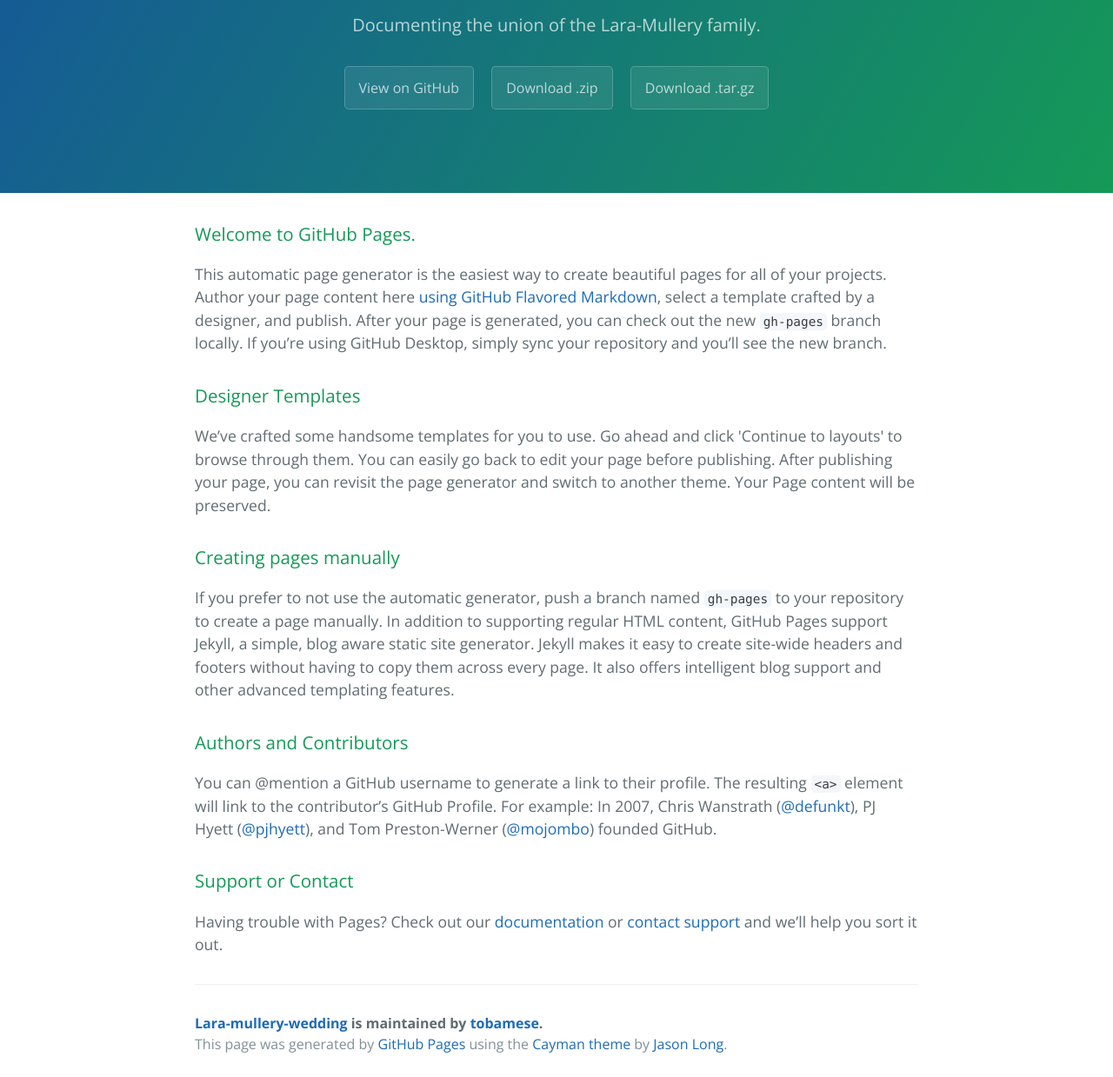
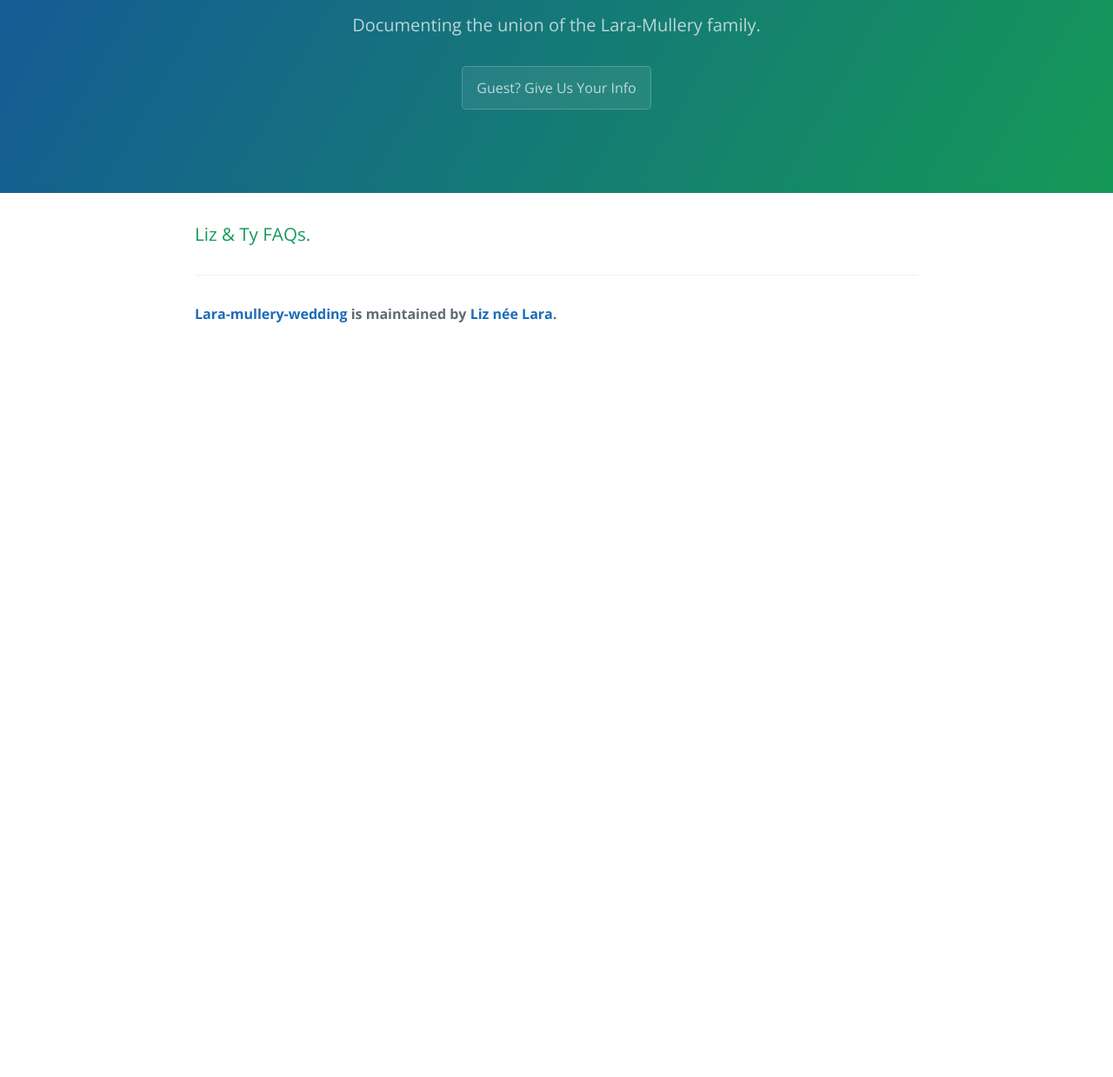
Before and after one commit to tobamese/lara-mullery-wedding, a plain HTML site: page index.html in a window 1280 px wide. Shown: the part 161-1400 px from the top of the page at 87% size. After the commit the page ends 800 px from the top, so only its background shows below. Drawn offline with nearby package versions, Linux system fonts and the light colour scheme.

Commit message:
main content changes

```diff
--- a/index.html
+++ b/index.html
@@ -13,43 +13,23 @@
     <section class="page-header">
       <h1 class="project-name">Liz & Ty's Nuptials on the Net</h1>
       <h2 class="project-tagline">Documenting the union of the Lara-Mullery family. </h2>
-      <a href="https://github.com/tobamese/lara-mullery-wedding" class="btn">View on GitHub</a>
-      <a href="https://github.com/tobamese/lara-mullery-wedding/zipball/master" class="btn">Download .zip</a>
-      <a href="https://github.com/tobamese/lara-mullery-wedding/tarball/master" class="btn">Download .tar.gz</a>
+      <a href="https://goo.gl/forms/KcFLu4coPkLiIMVI2" class="btn">Guest? Give Us Your Info</a>
     </section>
 
     <!--<iframe src="https://docs.google.com/forms/d/e/1FAIpQLSd26cPADbqH5DMVdxF9cYfpC-RLWdQzkJFNkRg5aiLPeY86zA/viewform?embedded=true" frameborder="0" marginheight="0" marginwidth="0" style="position: absolute; width: 100% height: 100%; border: none">Loading...</iframe>-->
 
     <section class="main-content">
       <h3>
-<a id="welcome-to-github-pages" class="anchor" href="#welcome-to-github-pages" aria-hidden="true"><span aria-hidden="true" class="octicon octicon-link"></span></a>Welcome to GitHub Pages.</h3>
+<a id="welcome-to-github-pages" class="anchor" href="#welcome-to-github-pages" aria-hidden="true"><span aria-hidden="true" class="octicon octicon-link"></span></a>Liz & Ty FAQs.</h3>
 
-<p>This automatic page generator is the easiest way to create beautiful pages for all of your projects. Author your page content here <a href="https://guides.github.com/features/mastering-markdown/">using GitHub Flavored Markdown</a>, select a template crafted by a designer, and publish. After your page is generated, you can check out the new <code>gh-pages</code> branch locally. If you’re using GitHub Desktop, simply sync your repository and you’ll see the new branch.</p>
+<!--<a id="support-or-contact" class="anchor" href="#support-or-contact" aria-hidden="true"><span aria-hidden="true" class="octicon octicon-link"></span></a>Support or Contact</h3>-->
 
-<h3>
-<a id="designer-templates" class="anchor" href="#designer-templates" aria-hidden="true"><span aria-hidden="true" class="octicon octicon-link"></span></a>Designer Templates</h3>
-
-<p>We’ve crafted some handsome templates for you to use. Go ahead and click 'Continue to layouts' to browse through them. You can easily go back to edit your page before publishing. After publishing your page, you can revisit the page generator and switch to another theme. Your Page content will be preserved.</p>
-
-<h3>
-<a id="creating-pages-manually" class="anchor" href="#creating-pages-manually" aria-hidden="true"><span aria-hidden="true" class="octicon octicon-link"></span></a>Creating pages manually</h3>
-
-<p>If you prefer to not use the automatic generator, push a branch named <code>gh-pages</code> to your repository to create a page manually. In addition to supporting regular HTML content, GitHub Pages support Jekyll, a simple, blog aware static site generator. Jekyll makes it easy to create site-wide headers and footers without having to copy them across every page. It also offers intelligent blog support and other advanced templating features.</p>
-
-<h3>
-<a id="authors-and-contributors" class="anchor" href="#authors-and-contributors" aria-hidden="true"><span aria-hidden="true" class="octicon octicon-link"></span></a>Authors and Contributors</h3>
-
-<p>You can @mention a GitHub username to generate a link to their profile. The resulting <code>&lt;a&gt;</code> element will link to the contributor’s GitHub Profile. For example: In 2007, Chris Wanstrath (<a href="https://github.com/defunkt" class="user-mention">@defunkt</a>), PJ Hyett (<a href="https://github.com/pjhyett" class="user-mention">@pjhyett</a>), and Tom Preston-Werner (<a href="https://github.com/mojombo" class="user-mention">@mojombo</a>) founded GitHub.</p>
-
-<h3>
-<a id="support-or-contact" class="anchor" href="#support-or-contact" aria-hidden="true"><span aria-hidden="true" class="octicon octicon-link"></span></a>Support or Contact</h3>
-
-<p>Having trouble with Pages? Check out our <a href="https://help.github.com/pages">documentation</a> or <a href="https://github.com/contact">contact support</a> and we’ll help you sort it out.</p>
+<!--<p>Having trouble with Pages? Check out our <a href="https://help.github.com/pages">documentation</a> or <a href="https://github.com/contact">contact support</a> and we’ll help you sort it out.</p>-->
 
       <footer class="site-footer">
-        <span class="site-footer-owner"><a href="https://github.com/tobamese/lara-mullery-wedding">Lara-mullery-wedding</a> is maintained by <a href="https://github.com/tobamese">tobamese</a>.</span>
+        <span class="site-footer-owner"><a href="https://github.com/tobamese/lara-mullery-wedding">Lara-mullery-wedding</a> is maintained by <a href="https://github.com/tobamese">Liz née Lara</a>.</span>
 
-        <span class="site-footer-credits">This page was generated by <a href="https://pages.github.com">GitHub Pages</a> using the <a href="https://github.com/jasonlong/cayman-theme">Cayman theme</a> by <a href="https://twitter.com/jasonlong">Jason Long</a>.</span>
+        <!--<span class="site-footer-credits">This page was generated by <a href="https://pages.github.com">GitHub Pages</a> using the <a href="https://github.com/jasonlong/cayman-theme">Cayman theme</a> by <a href="https://twitter.com/jasonlong">Jason Long</a>.</span>-->
       </footer>
 
     </section>
```
